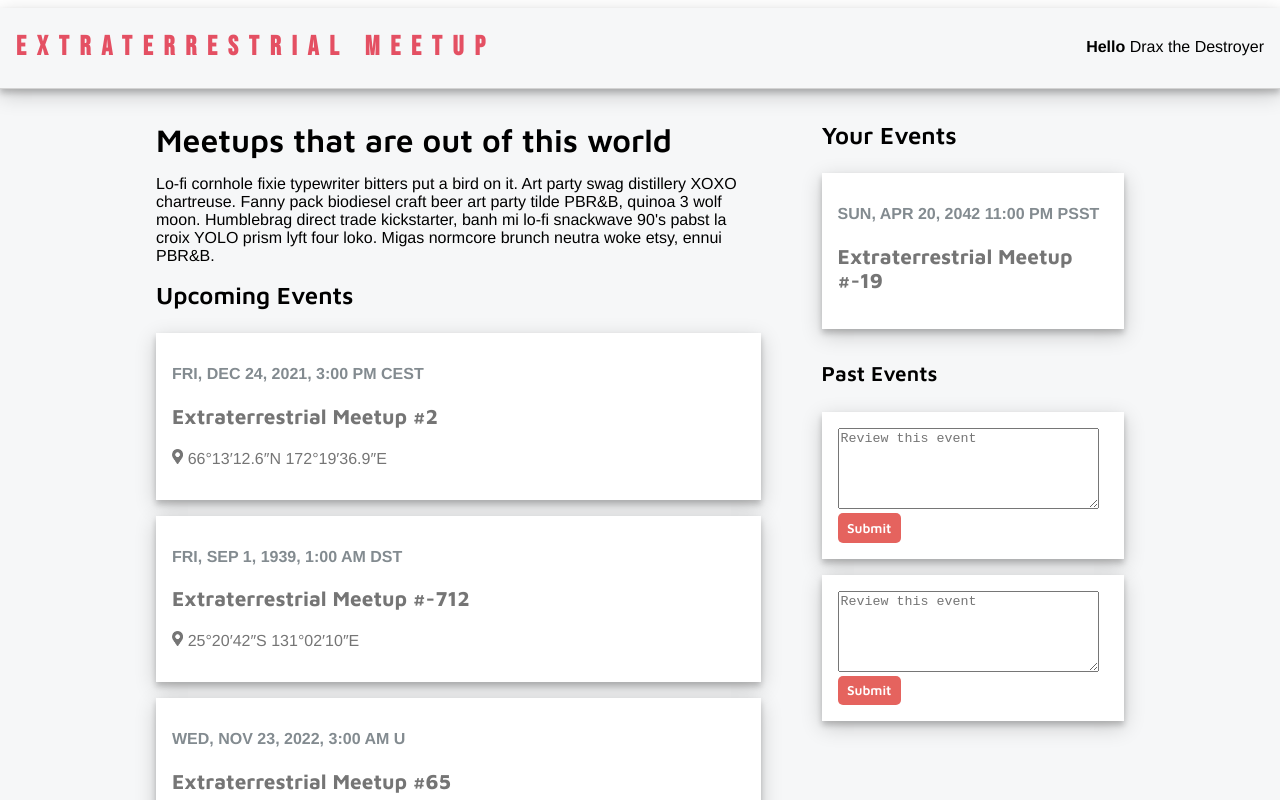
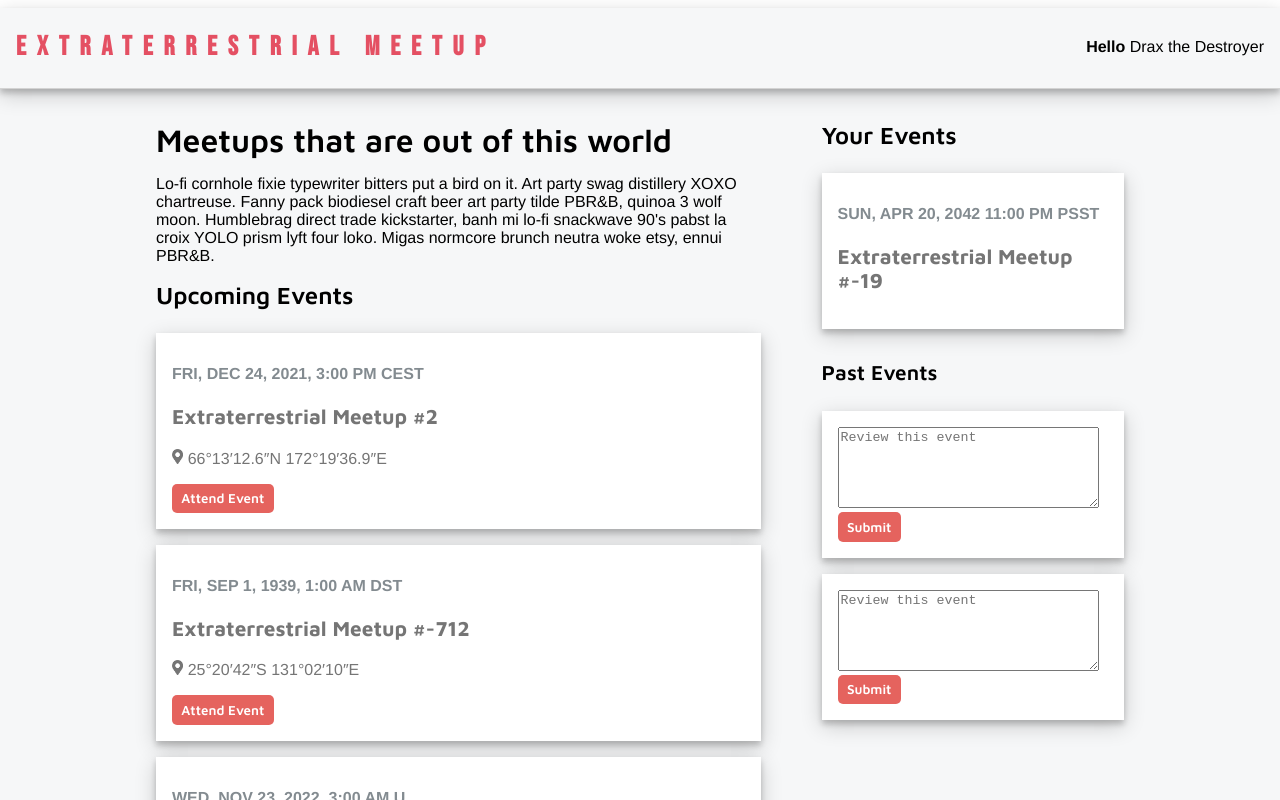
Before and after one commit to Vicachu42/meetup-app-assignment, a Vue app in the folder meetup-app/: page / in a window 1280 px wide. Shown: the top 800 px of the page. Built offline with nearby package versions, Linux system fonts and the light colour scheme.

Commit message:
Simplifying branches

```diff
--- a/meetup-app/src/App.vue
+++ b/meetup-app/src/App.vue
@@ -4,13 +4,13 @@
       v-bind:meetups="meetups"
       v-bind:registeredMeetups="registeredMeetups"
       v-bind:pastMeetups="pastMeetups"
+      v-on:attendMeetup="registerToMeetup"
     />
   </div>
 </template>
 
 <script>
 import Home from "./views/Home.vue";
-
 export default {
   name: "App",
   components: {
@@ -76,12 +76,17 @@ export default {
       ],
     };
   },
+  methods: {
+    registerToMeetup(id) {
+      const attendNewMeetup = this.meetups.find((meetup) => meetup.id === id);
+      this.registeredMeetups.push(attendNewMeetup);
+    },
+  },
 };
 </script>
 
 <style>
 @import url("https://fonts.googleapis.com/css2?family=Bebas+Neue&family=Maven+Pro:wght@400;600;700&display=swap");
-
 #app {
   font-family: Avenir, Helvetica, Arial, sans-serif;
   -webkit-font-smoothing: antialiased;
--- a/meetup-app/src/components/RegisteredEvent.vue
+++ b/meetup-app/src/components/RegisteredEvent.vue
@@ -1,10 +1,7 @@
 <template>
-  <section class="wrapper">
-    <h3>Your Events</h3>
-    <article class="card-wrapper">
-      <p class="meeting-time">{{ registeredMeetup.time }}</p>
-      <p class="meeting-title">{{ registeredMeetup.title }}</p>
-    </article>
+  <section class="card-wrapper">
+    <p class="meeting-time">{{ registeredMeetup.time }}</p>
+    <p class="meeting-title">{{ registeredMeetup.title }}</p>
   </section>
 </template>
 
@@ -18,7 +15,4 @@ export default {
 </script>
 
 <style scoped>
-.wrapper {
-  margin-bottom: 2em;
-}
 </style>
--- a/meetup-app/src/components/UpcomingEvent.vue
+++ b/meetup-app/src/components/UpcomingEvent.vue
@@ -11,6 +11,7 @@
       {{ meetup.place }}
     </p>
     <!--     <p class="meeting-attendees">{{ meetup.attendees }}</p> -->
+    <button @click="$emit('attendMeetup', meetup.id)">Attend Event</button>
   </section>
 </template>
 
@@ -20,6 +21,11 @@ export default {
   props: {
     meetup: Object,
   },
+  methods: {
+    emitAttendMeetup() {
+      this.$emit("attendMeetup");
+    },
+  },
 };
 </script>
 
--- a/meetup-app/src/views/Home.vue
+++ b/meetup-app/src/views/Home.vue
@@ -2,7 +2,7 @@
   <section class="wrapper">
     <Header />
     <article class="body-content">
-      <MainContainer v-bind:meetups="meetups" />
+      <MainContainer v-bind:meetups="meetups" v-on="$listeners" />
       <SideContainer
         v-bind:registeredMeetups="registeredMeetups"
         v-bind:pastMeetups="pastMeetups"
@@ -71,7 +71,7 @@ h4 {
   font-family: "Maven Pro", sans-serif;
   font-size: 1.3rem;
   font-weight: 600;
-  margin-top: 0;
+  margin-top: 1.5em;
 }
 
 button {
--- a/meetup-app/src/views/MainContainer.vue
+++ b/meetup-app/src/views/MainContainer.vue
@@ -13,13 +13,13 @@
       v-for="(meetup, index) in meetups"
       :key="index"
       :meetup="meetup"
+      v-on="$listeners"
     />
   </section>
 </template>
 
 <script>
 import UpcomingEvent from "../components/UpcomingEvent.vue";
-
 export default {
   name: "MainContainer",
   components: {
--- a/meetup-app/src/views/SideContainer.vue
+++ b/meetup-app/src/views/SideContainer.vue
@@ -1,5 +1,6 @@
 <template>
   <section class="side-wrapper">
+    <h3>Your Events</h3>
     <RegisteredEvent
       v-for="(registeredMeetup, index) in registeredMeetups"
       :key="index + 'registered'"
```
